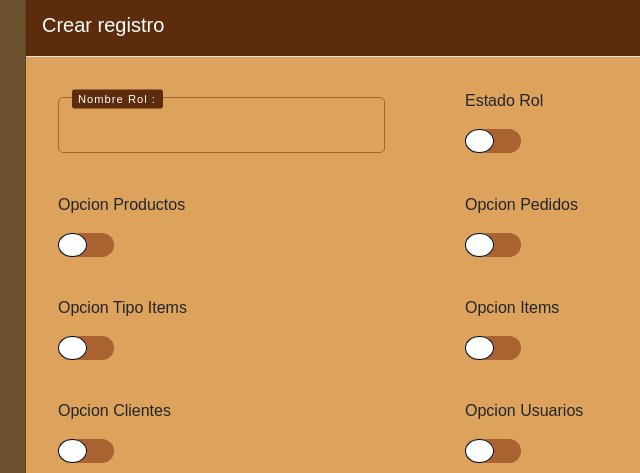
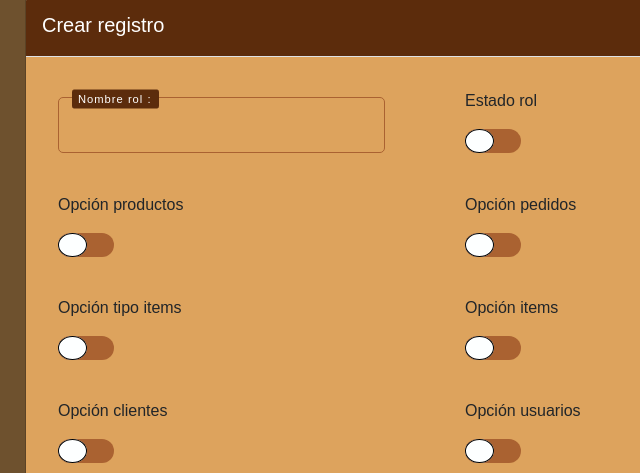
Before and after one commit to L3AC/HCG, a plain HTML site: page views/admin/7roles.html in a window 1280 px wide. Both pictures are taken after typing "Sample" into the empty fields and a click on the button "Agregar". Shown: the part 117-590 px from the top of the page, 215-855 px from the left. Drawn offline with nearby package versions, Linux system fonts and the light colour scheme; no server answers.

Commit message:
arreglos

```diff
--- a/controllers/admin/4items.js
+++ b/controllers/admin/4items.js
@@ -25,7 +25,7 @@ document.addEventListener('DOMContentLoaded', () => {
     // Llamada a la función para mostrar el encabezado y pie del documento.
     loadTemplate();
     // Se establece el título del contenido principal.
-    MAIN_TITLE.textContent = 'Gestionar Items';
+    MAIN_TITLE.textContent = 'Gestionar items';
     // Llamada a la función para llenar la tabla con los registros existentes.
     fillTable();
 });
--- a/controllers/utils/admin.js
+++ b/controllers/utils/admin.js
@@ -58,7 +58,7 @@ const loadTemplate = async () => {
                                         <li class="list-group-item" id="po"><a href="index.html">Inicio</a></li>
                                         <li class="list-group-item" id="producto"><a href="1productos.html">Productos</a></li>
                                         <li class="list-group-item" id="pedido"><a href="2pedidos.html">Pedidos</a></li>
-                                        <li class="list-group-item" id="tipoitem"><a href="3tipoitems.html">Tipo Items</a></li>
+                                        <li class="list-group-item" id="tipoitem"><a href="3tipoitems.html">Tipo items</a></li>
                                         <li class="list-group-item" id="item"><a href="4items.html">Items</a></li>
                                         <li class="list-group-item" id="cliente"><a href="5clientes.html">Clientes</a></li>
                                         <li class="list-group-item" id="usuario"><a href="6usuarios.html">Usuarios</a></li>
--- a/views/admin/7roles.html
+++ b/views/admin/7roles.html
@@ -101,7 +101,7 @@
                                     <div class="input_box py-2">
                                         <input id="nombreRol" type="text" name="nombreRol"
                                             class="text-white fw-bold barraBusquedaRol" required>
-                                        <span>Nombre Rol :</span>
+                                        <span>Nombre rol :</span>
                                     </div>
                                 </div>
                             </div>
@@ -109,7 +109,7 @@
                             <div class="col-6">
                                 <div class="p-3">
                                     <div class="switch-button">
-                                        <p id="">Estado Rol</p>
+                                        <p id="">Estado rol</p>
                                         <input type="checkbox" name="estadoRol" id="estadoRol"
                                             class="switch-button__checkbox form-control">
                                         <label for="estadoRol" id="swa" class="switch-button__label"></label>
@@ -120,7 +120,7 @@
                             <div class="col-6">
                                 <div class="p-3 my-auto">
                                     <div class="switch-button ">
-                                        <p id="">Opcion Productos</p>
+                                        <p id="">Opción productos</p>
                                         <input type="checkbox" name="estadoProducto" id="estadoProducto"
                                             class="switch-button__checkbox form-control">
                                         <label for="estadoProducto" id="swa" class="switch-button__label"></label>
@@ -130,7 +130,7 @@
                             <div class="col-6">
                                 <div class="p-3">
                                     <div class="switch-button">
-                                        <p id="">Opcion Pedidos</p>
+                                        <p id="">Opción pedidos</p>
                                         <input type="checkbox" name="estadoPedido" id="estadoPedido"
                                             class="switch-button__checkbox form-control">
                                         <label for="estadoPedido" id="swa" class="switch-button__label"></label>
@@ -140,7 +140,7 @@
                             <div class="col-6">
                                 <div class="p-3">
                                     <div class="switch-button">
-                                        <p id="">Opcion Tipo Items</p>
+                                        <p id="">Opción tipo items</p>
                                         <input type="checkbox" name="estadoTipoItem" id="estadoTipoItem"
                                             class="switch-button__checkbox form-control">
                                         <label for="estadoTipoItem" id="swa" class="switch-button__label"></label>
@@ -150,7 +150,7 @@
                             <div class="col-6">
                                 <div class="p-3">
                                     <div class="switch-button">
-                                        <p id="">Opcion Items</p>
+                                        <p id="">Opción items</p>
                                         <input type="checkbox" name="estadoItem" id="estadoItem"
                                             class="switch-button__checkbox form-control">
                                         <label for="estadoItem" id="swa" class="switch-button__label"></label>
@@ -160,7 +160,7 @@
                             <div class="col-6">
                                 <div class="p-3">
                                     <div class="switch-button">
-                                        <p id="">Opcion Clientes</p>
+                                        <p id="">Opción clientes</p>
                                         <input type="checkbox" name="estadoCliente" id="estadoCliente"
                                             class="switch-button__checkbox form-control">
                                         <label for="estadoCliente" id="swa" class="switch-button__label"></label>
@@ -170,7 +170,7 @@
                             <div class="col-6">
                                 <div class="p-3">
                                     <div class="switch-button">
-                                        <p id="">Opcion Usuarios</p>
+                                        <p id="">Opción usuarios</p>
                                         <input type="checkbox" name="estadoUsuario" id="estadoUsuario"
                                             class="switch-button__checkbox form-control">
                                         <label for="estadoUsuario" id="swa" class="switch-button__label"></label>
```
Also changed, not shown: views/admin/1productos.html (+2 -2 lines), views/admin/4items.html (+1 -1 lines), 1 other file.
